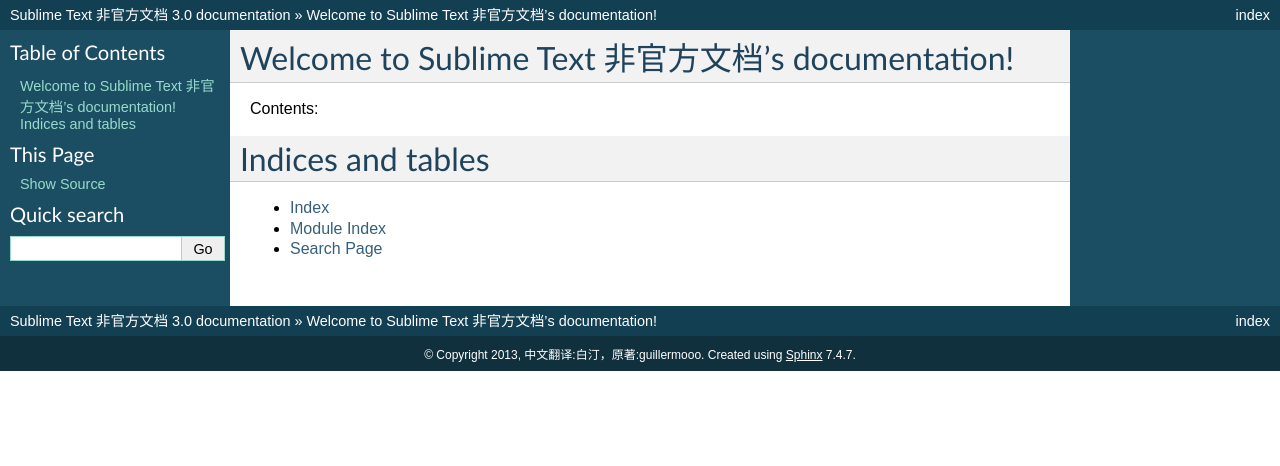
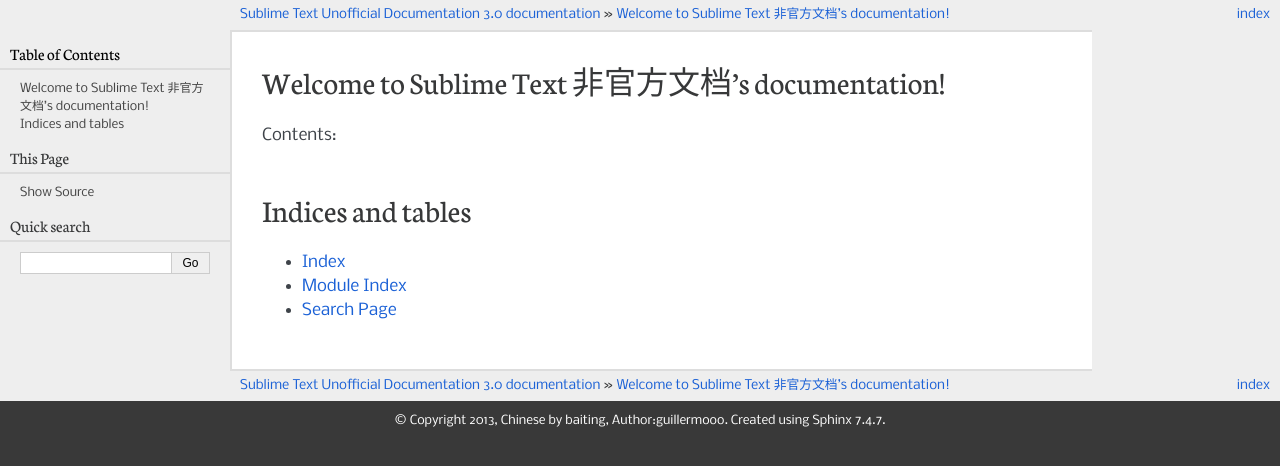
Before and after one commit to flyfire/sublime-undocs-zh, a Sphinx documentation site: the page built from docs/index.rst, in a window 1280 px wide. Shown: the top 466 px of the page. Built offline with Sphinx 7.4.7, drawn with Linux system fonts in a browser that asks for light colours.

Commit message:
修改构建配置

```diff
--- a/docs/conf.py
+++ b/docs/conf.py
@@ -1,7 +1,7 @@
 #!/usr/bin/env python3
 # -*- coding: utf-8 -*-
 #
-# Sublime Text 非官方文档 documentation build configuration file, created by
+# Sublime Text Unofficial Documentation documentation build configuration file, created by
 # sphinx-quickstart on Fri Oct 11 11:49:00 2013.
 #
 # This file is execfile()d with the current directory set to its
@@ -44,8 +44,8 @@ source_suffix = '.rst'
 master_doc = 'index'
 
 # General information about the project.
-project = 'Sublime Text 非官方文档'
-copyright = '2013, 中文翻译:白汀，原著:guillermooo'
+project = 'Sublime Text Unofficial Documentation'
+copyright = '2013, Chinese by baiting, Author:guillermooo'
 
 # The version info for the project you're documenting, acts as replacement for
 # |version| and |release|, also used in various other places throughout the
@@ -99,7 +99,7 @@ pygments_style = 'sphinx'
 
 # The theme to use for HTML and HTML Help pages.  See the documentation for
 # a list of builtin themes.
-html_theme = 'default'
+html_theme = 'pyramid'
 
 # Theme options are theme-specific and customize the look and feel of a theme
 # further.  For a list of options available for each theme, see the
@@ -197,8 +197,8 @@ latex_elements = {
 # (source start file, target name, title,
 #  author, documentclass [howto/manual]).
 latex_documents = [
-  ('index', 'SublimeText.tex', 'Sublime Text 非官方文档 Documentation',
-   '中文翻译:白汀，原著:guillermooo', 'manual'),
+  ('index', 'SublimeText.tex', 'Sublime Text Unofficial Documentation Documentation',
+   'Chinese by baiting, Author:guillermooo', 'manual'),
 ]
 
 # The name of an image file (relative to this directory) to place at the top of
@@ -227,8 +227,8 @@ latex_documents = [
 # One entry per manual page. List of tuples
 # (source start file, name, description, authors, manual section).
 man_pages = [
-    ('index', 'sublimetext', 'Sublime Text 非官方文档 Documentation',
-     ['中文翻译:白汀，原著:guillermooo'], 1)
+    ('index', 'sublimetext', 'Sublime Text Unofficial Documentation Documentation',
+     ['Chinese by baiting, Author:guillermooo'], 1)
 ]
 
 # If true, show URL addresses after external links.
@@ -241,8 +241,8 @@ man_pages = [
 # (source start file, target name, title, author,
 #  dir menu entry, description, category)
 texinfo_documents = [
-  ('index', 'SublimeText', 'Sublime Text 非官方文档 Documentation',
-   '中文翻译:白汀，原著:guillermooo', 'SublimeText', 'One line description of project.',
+  ('index', 'SublimeText', 'Sublime Text Unofficial Documentation Documentation',
+   'Chinese by baiting, Author:guillermooo', 'SublimeText', 'One line description of project.',
    'Miscellaneous'),
 ]
 
```
Also changed, not shown: 18 other files.
